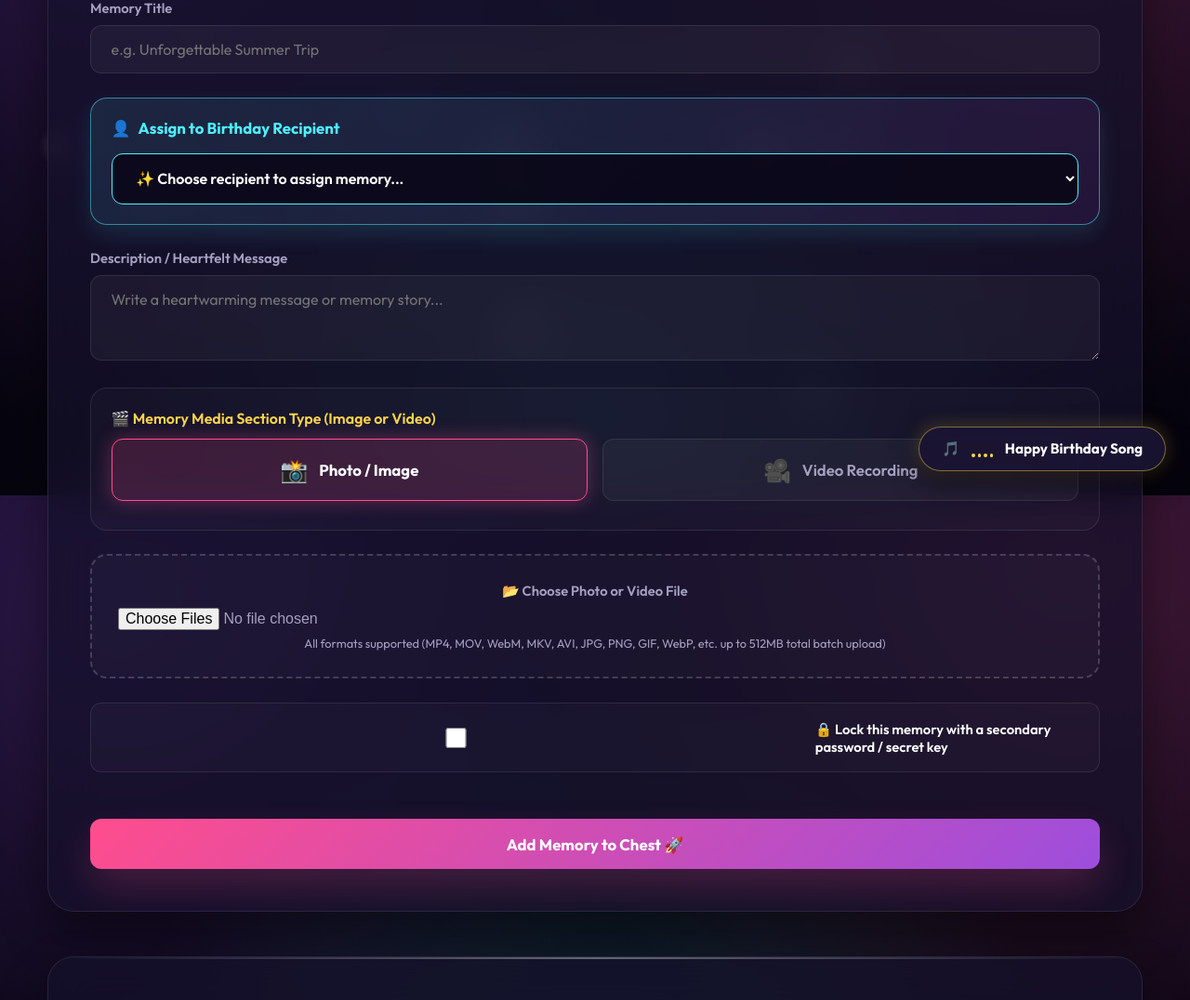
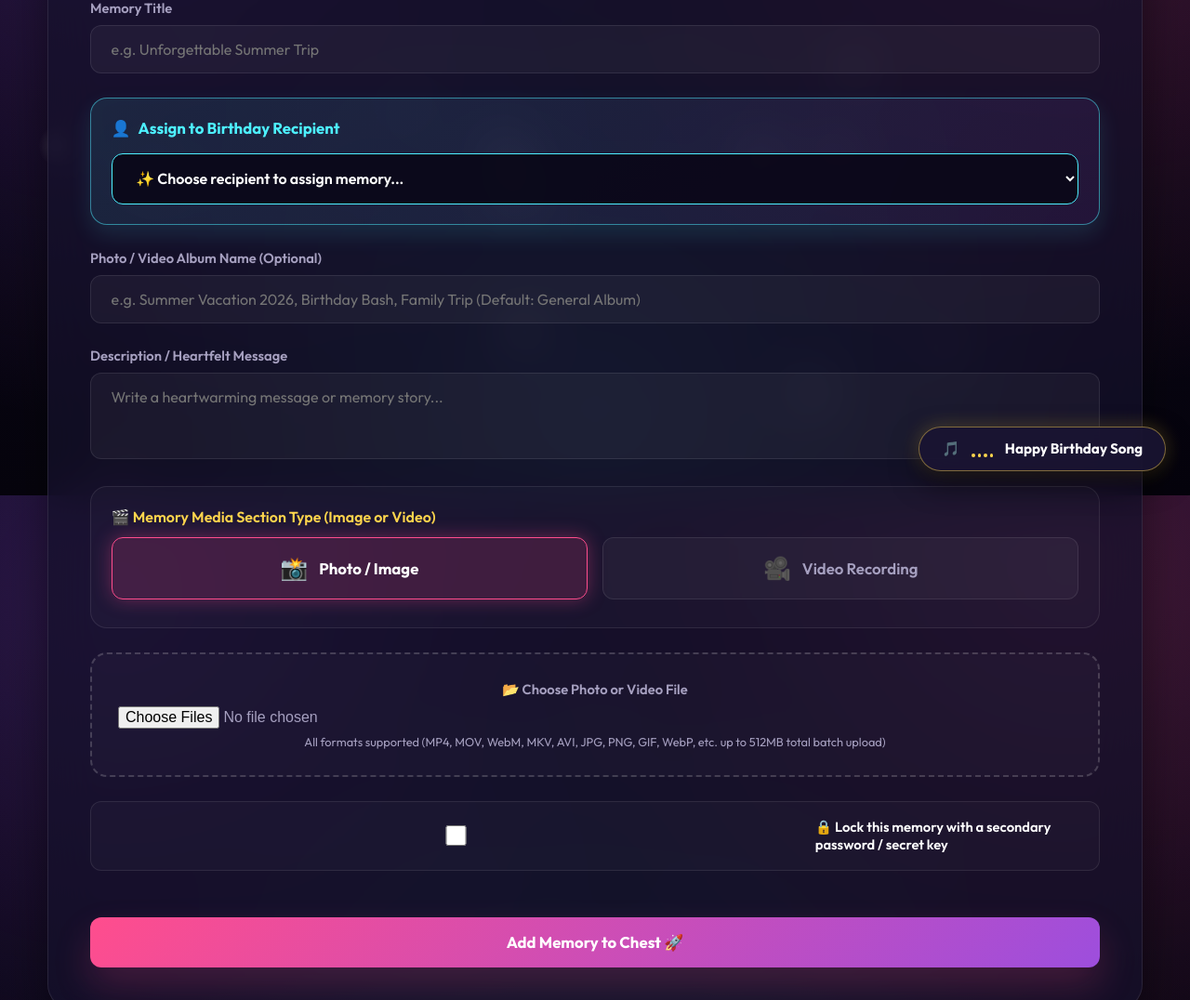
Before and after one commit to Jaykuwer-Yadav/New-repo, a Flask app: page /memories in a window 1280 px wide. Shown: the part 267-1343 px from the top of the page at 93% size. Run offline with Flask 3, Linux system fonts and the light colour scheme; the visitor is signed in with stand-in values (Sample User, id 1); some libraries are stand-ins or nearby versions; some web fonts are replaced.

Commit message:
Deploy Photo & Video Album Categorization with custom album naming, Firestore album metadata, and Album Filter Vault tabs

```diff
--- a/app.py
+++ b/app.py
@@ -413,18 +413,33 @@ def db_get_memories(user_id=None):
             m["recipient_email"] = u.get("email")
     return sorted(memories, key=lambda x: str(x.get("created_at", "")), reverse=True)
 
+
+def db_get_albums(user_id=None):
+    memories = db_get_memories(user_id)
+    albums = set()
+    for m in memories:
+        alb = m.get("album")
+        if alb:
+            albums.add(alb)
+        else:
+            albums.add("General Album")
+    return sorted(list(albums))
+
+
 def db_get_memory_by_id(memory_id):
     return fs_get_doc("memories", str(memory_id))
 
-def db_add_memory(user_id, title, description, media_path, is_video=0, is_locked=0, lock_password=""):
+def db_add_memory(user_id, title, description, media_path, is_video=0, is_locked=0, lock_password="", album="General Album"):
     mem_id = str(uuid.uuid4())[:8]
     lock_hash = generate_password_hash(lock_password) if (is_locked and lock_password) else None
+    clean_album = album.strip() if album and album.strip() else "General Album"
     fs_set_doc("memories", mem_id, {
         "id": mem_id,
         "user_id": str(user_id),
         "title": title,
         "description": description,
         "media_path": media_path,
+        "album": clean_album,
         "is_video": int(is_video),
         "is_locked": int(is_locked),
         "lock_password_hash": lock_hash,
@@ -680,6 +695,7 @@ def notes():
 @app.route("/memories")
 @birthday_required
 def memories():
+    selected_album = request.args.get("album")
     if session.get("user_role") == "admin":
         selected_user_id = request.args.get("user_id")
         if selected_user_id:
@@ -687,15 +703,20 @@ def memories():
         else:
             memories_list = db_get_memories()
         users_list = db_get_all_standard_users()
-        return render_template("memories.html", memories=memories_list, users=users_list, selected_user_id=selected_user_id)
+        albums_list = db_get_albums()
+
+        if selected_album and selected_album != "all":
+            memories_list = [m for m in memories_list if (m.get("album") or "General Album") == selected_album]
+
+        return render_template("memories.html", memories=memories_list, users=users_list, selected_user_id=selected_user_id, albums=albums_list, selected_album=selected_album)
     else:
-        # Standard user ONLY sees their own user_id memories from Firestore
         memories_list = db_get_memories(session["user_id"])
-        return render_template("memories.html", memories=memories_list)
+        albums_list = db_get_albums(session["user_id"])
 
-# ----------------------------------------------------
-# 6. ACTION & API ENDPOINTS
-# ----------------------------------------------------
+        if selected_album and selected_album != "all":
+            memories_list = [m for m in memories_list if (m.get("album") or "General Album") == selected_album]
+
+        return render_template("memories.html", memories=memories_list, albums=albums_list, selected_album=selected_album)
 
 @app.route("/api/upload-hero-photo", methods=["POST"])
 @admin_required
@@ -778,6 +799,7 @@ def upload_memory():
 
     title = request.form.get("title", "").strip()
     description = request.form.get("description", "").strip()
+    album = request.form.get("album", "General Album").strip() or "General Album"
     media_type = request.form.get("media_type", "auto")
     is_locked = 1 if request.form.get("is_locked") == "on" else 0
     lock_password = request.form.get("lock_password", "")
@@ -809,7 +831,6 @@ def upload_memory():
         else:
             is_vid = 1 if filename_lower.endswith(video_exts) else 0
 
-        # Generate permanent Data URI for Firestore cloud database
         data_uri = file_to_data_uri(file)
         item_title = title if len(valid_files) == 1 else f"{title} ({idx})"
 
@@ -820,11 +841,12 @@ def upload_memory():
             media_path=data_uri,
             is_video=is_vid,
             is_locked=is_locked,
-            lock_password=lock_password
+            lock_password=lock_password,
+            album=album
         )
         uploaded_count += 1
 
-    flash(f"Successfully uploaded {uploaded_count} permanent memory item(s) to {recipient_name}'s Memory Chest!", "success")
+    flash(f"Successfully uploaded {uploaded_count} memory item(s) to {recipient_name}'s '{album}' Album!", "success")
     return redirect(url_for("memories"))
 
 
--- a/templates/memories.html
+++ b/templates/memories.html
@@ -125,6 +125,12 @@ document.addEventListener("DOMContentLoaded", function() {
             </div>
         </div>
 
+
+        <div class="form-group">
+            <label for="mem-album">Photo / Video Album Name (Optional)</label>
+            <input type="text" id="mem-album" name="album" placeholder="e.g. Summer Vacation 2026, Birthday Bash, Family Trip (Default: General Album)">
+        </div>
+
         <div class="form-group">
             <label for="mem-desc">Description / Heartfelt Message</label>
             <textarea id="mem-desc" name="description" rows="3" placeholder="Write a heartwarming message or memory story..."></textarea>
@@ -182,6 +188,20 @@ document.addEventListener("DOMContentLoaded", function() {
 <!-- Memories Gallery -->
 <div class="glass-panel">
     <h1 class="gradient-text title-serif" style="font-size: 2.8rem; margin-bottom: 0.5rem; text-align: center;">Memory Chest 💎</h1>
+
+    {% if albums and albums|length > 0 %}
+    <div class="album-filter-tabs" style="display: flex; justify-content: center; align-items: center; flex-wrap: wrap; gap: 0.5rem; margin-bottom: 2rem;">
+        <span style="font-size: 0.85rem; color: var(--text-muted); font-weight: 600; margin-right: 0.2rem;">Album Vault:</span>
+        <a href="{{ url_for('memories', user_id=selected_user_id) }}" class="btn btn-secondary {% if not selected_album or selected_album == 'all' %}active-album-tab{% endif %}" style="padding: 0.3rem 0.75rem; font-size: 0.8rem; border-radius: 999px; {% if not selected_album or selected_album == 'all' %}border-color: var(--accent-blue); color: var(--accent-blue); background: rgba(77, 240, 255, 0.15);{% endif %}">
+            📁 All Albums
+        </a>
+        {% for alb in albums %}
+        <a href="{{ url_for('memories', user_id=selected_user_id, album=alb) }}" class="btn btn-secondary {% if selected_album == alb %}active-album-tab{% endif %}" style="padding: 0.3rem 0.75rem; font-size: 0.8rem; border-radius: 999px; {% if selected_album == alb %}border-color: var(--accent-yellow); color: var(--accent-yellow); background: rgba(255, 214, 77, 0.15);{% endif %}">
+            📖 {{ alb }}
+        </a>
+        {% endfor %}
+    </div>
+    {% endif %}
         <p style="text-align: center; margin-bottom: 1.5rem; color: var(--text-muted);">A secure vault of precious times, moments, and videos.</p>
 
     {% if user_role == 'admin' and users %}
@@ -233,6 +253,7 @@ document.addEventListener("DOMContentLoaded", function() {
                         <div class="memory-info">
                             <div style="display: flex; justify-content: space-between; align-items: flex-start; gap: 0.5rem;">
                                 <h3 class="memory-title">{{ memory.title }}</h3>
+                                <span class="badge-pill" style="font-size: 0.72rem; padding: 2px 8px; margin-top: 4px; display: inline-block; background: rgba(77, 240, 255, 0.12); color: var(--accent-blue); border-color: rgba(77, 240, 255, 0.4);">📖 {{ memory.album or "General Album" }}</span>
                                 {% if memory.is_video %}
                                 <span class="media-type-badge">🎥 Video</span>
                                 {% else %}
@@ -269,6 +290,7 @@ document.addEventListener("DOMContentLoaded", function() {
                         <div class="memory-info">
                             <div style="display: flex; justify-content: space-between; align-items: flex-start; gap: 0.5rem;">
                                 <h3 class="memory-title">{{ memory.title }}</h3>
+                                <span class="badge-pill" style="font-size: 0.72rem; padding: 2px 8px; margin-top: 4px; display: inline-block; background: rgba(77, 240, 255, 0.12); color: var(--accent-blue); border-color: rgba(77, 240, 255, 0.4);">📖 {{ memory.album or "General Album" }}</span>
                                 {% if memory.is_video %}
                                 <span class="media-type-badge">🎥 Video</span>
                                 {% else %}
```
